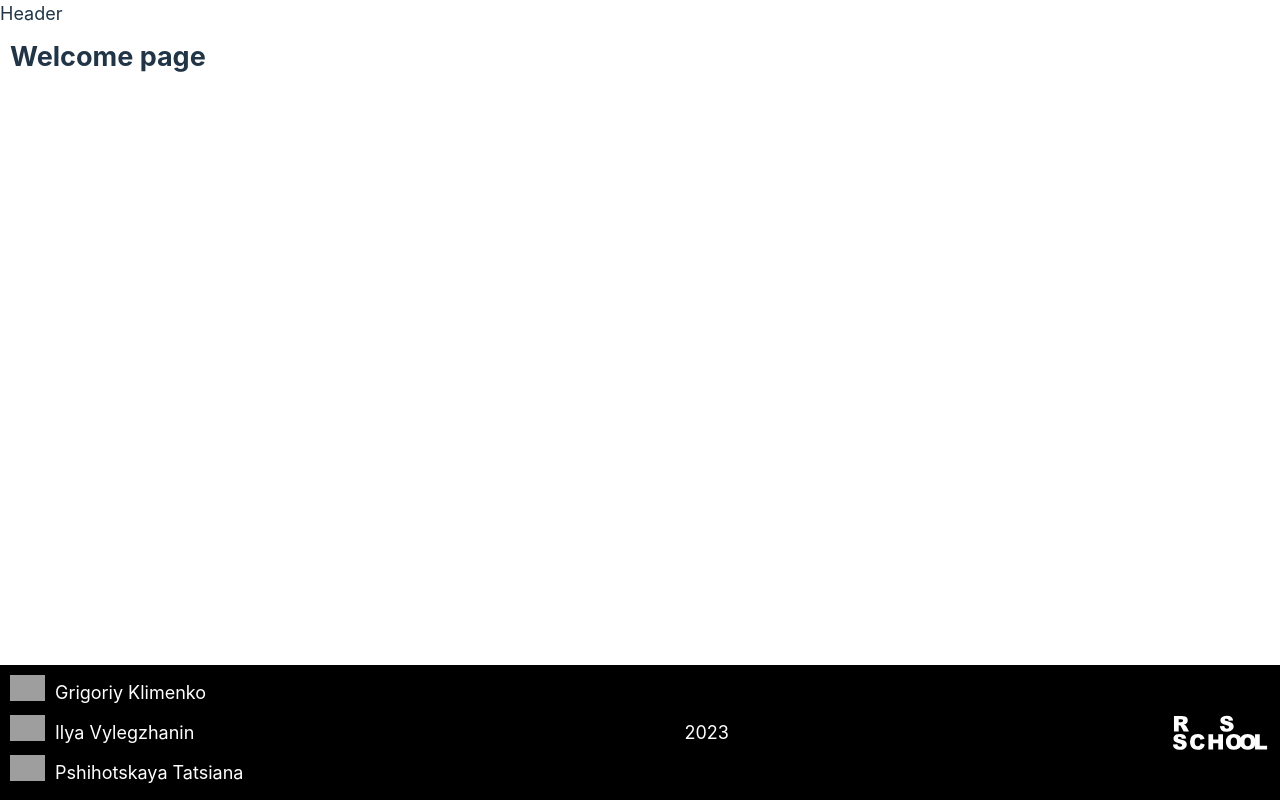
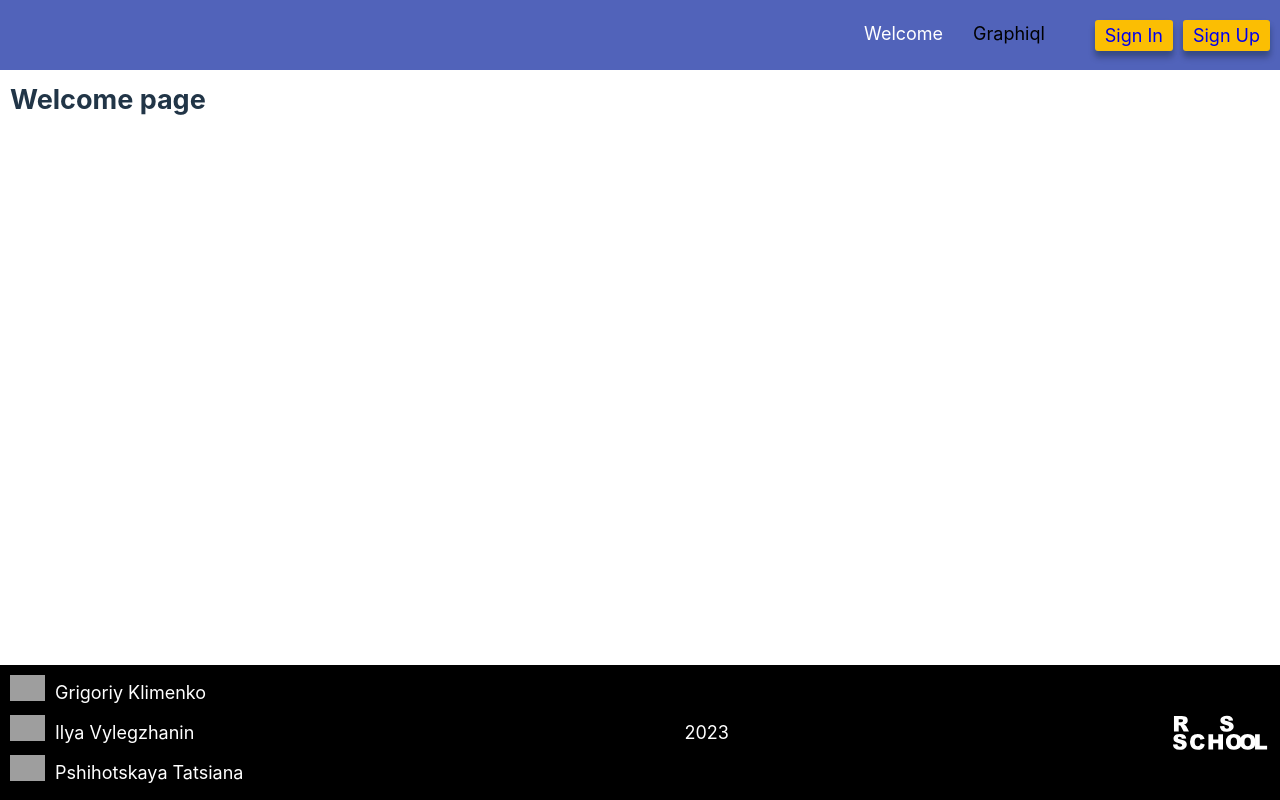
Before and after one commit to GrigoriyKlimenko/graphiql-app, a React (Vite) app in the folder graphiql/: page / in a window 1280 px wide. Built offline with nearby package versions, Linux system fonts and the light colour scheme; grey boxes are pictures that could not be loaded.

Commit message:
feat: add buttons into header and style it

```diff
--- a/graphiql/src/App.tsx
+++ b/graphiql/src/App.tsx
@@ -16,6 +16,8 @@ const App = () => {
           <Routes>
             <Route path="/" element={<Welcome />} />
             <Route path="/graphiql" element={<Graphiql />} />
+            <Route path="/sign-in" element={<Graphiql />} />
+            <Route path="/sign-up" element={<Graphiql />} />
             <Route path="*" element={<NotFound />} />
           </Routes>
         </main>
--- a/graphiql/src/components/footer/index.css
+++ b/graphiql/src/components/footer/index.css
@@ -60,4 +60,8 @@
     width: 25px;
     height: 25px;
   }
+
+  .footer-link__github {
+    font-size: 15px;
+  }
 }
--- a/graphiql/src/components/header/header.tsx
+++ b/graphiql/src/components/header/header.tsx
@@ -1,7 +1,32 @@
 import React from 'react';
+import { NavLink } from 'react-router-dom';
+import './index.css';
 
 const Header = () => {
-  return <header>Header</header>;
+  return (
+    <header className="header">
+      <div className="container header__container">
+        <nav className="header__navigation">
+          <ul className="navigation">
+            <li className="navigation__item">
+              <NavLink to="/">Welcome</NavLink>
+            </li>
+            <li className="navigation__item">
+              <NavLink to="/graphiql">Graphiql</NavLink>
+            </li>
+          </ul>
+          <div className="header__buttons">
+            <NavLink className="button" to="/sign-in">
+              Sign In
+            </NavLink>
+            <NavLink className="button" to="/sign-up">
+              Sign Up
+            </NavLink>
+          </div>
+        </nav>
+      </div>
+    </header>
+  );
 };
 
 export default Header;
--- a/graphiql/src/components/header/index.css
+++ b/graphiql/src/components/header/index.css
@@ -0,0 +1,57 @@
+.header {
+  background-color: #5163ba;
+}
+
+.header__container {
+  display: flex;
+  justify-content: flex-end;
+  align-items: center;
+  min-height: 70px;
+}
+
+.header__navigation {
+  display: flex;
+  column-gap: 50px;
+}
+
+.navigation {
+  display: flex;
+  column-gap: 30px;
+}
+
+.navigation__item a {
+  color: #000000;
+}
+
+.navigation__item a:hover {
+  color: #ffffff;
+  transition: all 0.3s ease-out;
+}
+
+.navigation__item a.active,
+.header__buttons a.active {
+  color: #ffffff;
+}
+
+.header__buttons {
+  display: flex;
+  column-gap: 10px;
+}
+
+@media (max-width: 420px) {
+  .header__container {
+    justify-content: center;
+  }
+
+  .header__buttons .button {
+    font-size: 13px;
+  }
+
+  .header__navigation {
+    column-gap: 13px;
+  }
+
+  .navigation {
+    column-gap: 10px;
+  }
+}
--- a/graphiql/src/index.css
+++ b/graphiql/src/index.css
@@ -32,6 +32,10 @@ body {
   background-color: #ffffff;
 }
 
+ul {
+  list-style: none;
+}
+
 .container {
   max-width: 1280px;
   margin: 0 auto;
@@ -54,3 +58,20 @@ body {
   background-repeat: no-repeat;
   background-size: contain;
 }
+
+.button {
+  display: inline-block;
+  padding: 2px 10px;
+  background-color: #fbbe03;
+  -moz-border-radius: 3px;
+  -webkit-border-radius: 3px;
+  border-radius: 3px;
+  text-align: center;
+  cursor: pointer;
+  box-shadow: 0rem 0.4rem 0.4rem rgba(0, 0, 0, 0.25), 0rem 0.2rem 0.3rem rgba(13, 96, 111, 0.16);
+}
+
+.button:hover {
+  background-color: #e8b005;
+  transition: all 0.3s ease-out;
+}
```
